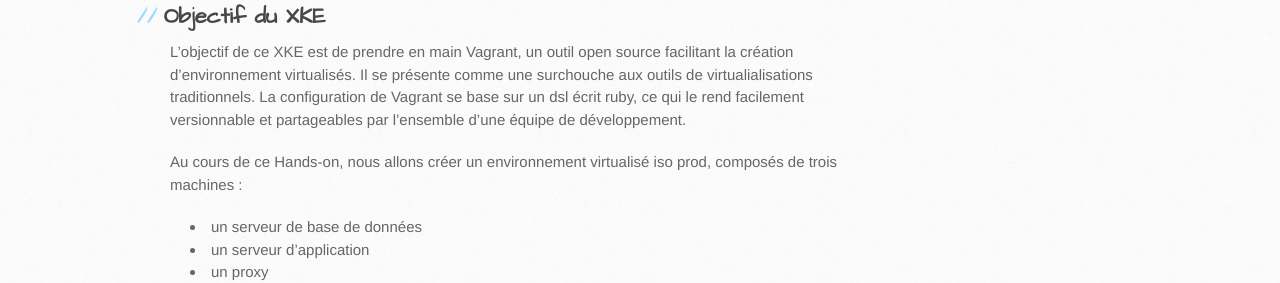
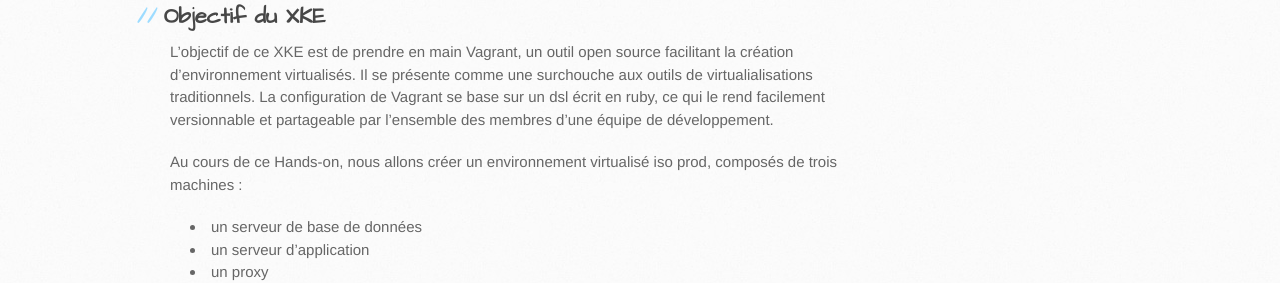
Before and after one commit to Jean-Eudes/blog, a Jekyll site: the page built from _posts/2013-12-04-introduction_to_vagrant.md, in a window 1280 px wide and 900 px high. Shown: the part 295-578 px from the top of the window. Built offline with Jekyll 4.4.1, drawn with Linux system fonts in a browser that asks for light colours; nearby versions of some CDN libraries.

Commit message:
fix typo

```diff
--- a/_posts/2013-12-04-introduction_to_vagrant.md
+++ b/_posts/2013-12-04-introduction_to_vagrant.md
@@ -8,7 +8,7 @@
 
 ## Objectif du XKE
 
-L'objectif de ce XKE est de prendre en main Vagrant, un outil open source facilitant la création d'environnement virtualisés. Il se présente comme une surchouche aux outils de virtualialisations traditionnels. La configuration de Vagrant se base sur un dsl écrit ruby, ce qui le rend facilement versionnable et partageables par l'ensemble d'une équipe de développement.
+L'objectif de ce XKE est de prendre en main Vagrant, un outil open source facilitant la création d'environnement virtualisés. Il se présente comme une surchouche aux outils de virtualialisations traditionnels. La configuration de Vagrant se base sur un dsl écrit en ruby, ce qui le rend facilement versionnable et partageable par l'ensemble des membres d'une équipe de développement.
 
 Au cours de ce Hands-on, nous allons créer un environnement virtualisé iso prod, composés de trois machines :
  - un serveur de base de données
```
